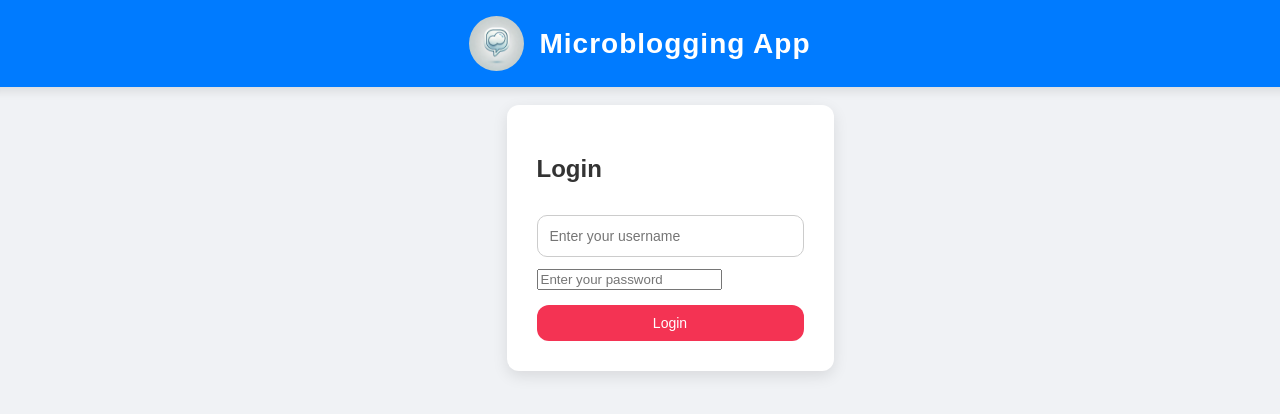
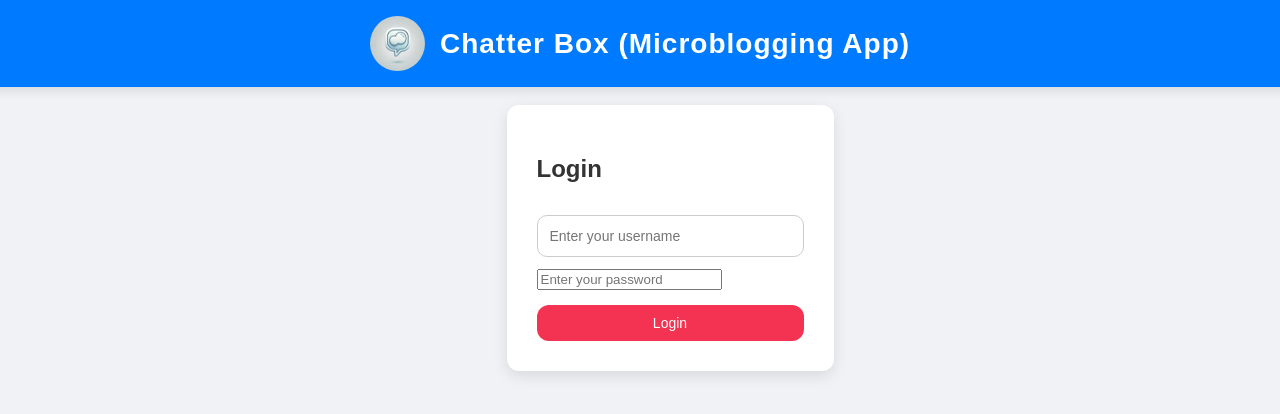
Before and after one commit to Sram46/MicroBlogging, a plain HTML site: page index.html in a window 1280 px wide. Drawn offline with Linux system fonts and the light colour scheme.

Commit message:
Update index.html

```diff
--- a/index.html
+++ b/index.html
@@ -9,7 +9,7 @@
 <body>
     <header>
         <img src="blog logo.webp" alt="Logo" class="logo">
-        <h1>Microblogging App</h1>
+        <h1>Chatter Box (Microblogging App)</h1>
     </header>
     <br>
     <main>
```
